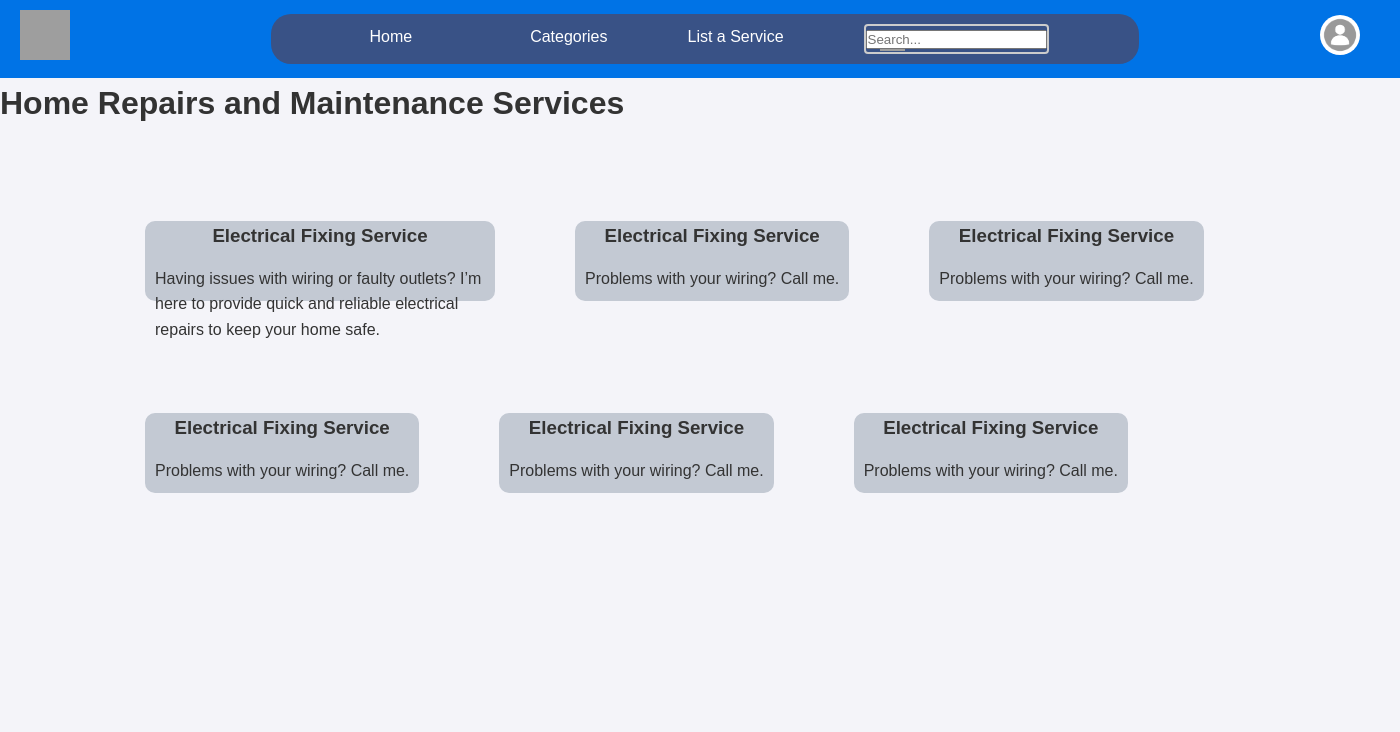
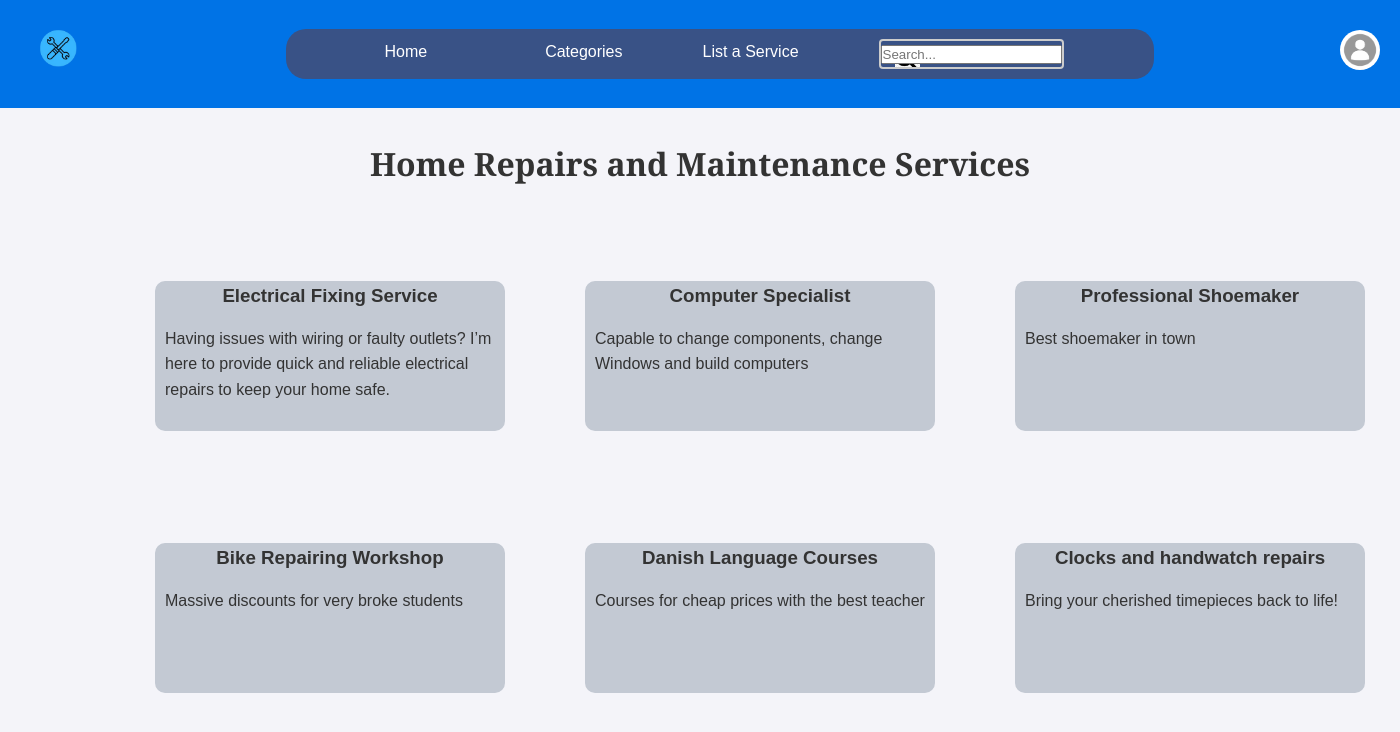
Before and after one commit to jonathank1906/Hackathon, a Flask app: page /home_repairs in a window 1400 px wide. Shown: the top 732 px of the page. Run offline with Flask 3, Linux system fonts and the light colour scheme; grey boxes are pictures that could not be loaded.

Commit message:
changes to the ui of categories

```diff
--- a/static/css/main_page.css
+++ b/static/css/main_page.css
@@ -13,7 +13,6 @@ body {
 
 /* Header */
 
-
 header {
     display: flex;
     align-items: center;
@@ -24,10 +23,14 @@ header {
 }
 
 header img {
-    height: 50px;
-    width: 50px;
+    height: 80px;
+    width: 80px;
     font-weight: bold;
-    margin-right: 20px;
+}
+
+header .logo{
+    max-width: fit-content;
+    max-height: fit-content;
 }
 
 header nav ul {
@@ -73,7 +76,7 @@ nav a {
 
 .searchBarForm{
     background-size: 25px;
-    background-image: url('./images/search_icon.png');
+    background-image: url('./static/images/search_icon.png');
     background-position: 14px 6px;
     background-repeat: no-repeat;
     justify-content: center;
@@ -172,10 +175,17 @@ nav a {
 
 
 /* Service Posts */
+
+main h1{
+    font-family:Georgia, 'Times New Roman', Times, serif;
+    padding-top: 30px;
+    text-align: center;
+
+}
 .service_post_list{
     display: flex;
     list-style:none;
-    margin-left: 90px;
+    margin-left: 100px;
     margin-top: 90px;
     padding-left: 5px;
     padding-top: 2px;
@@ -194,10 +204,12 @@ nav a {
 .service_post{
     background-color: #c3c9d3;
     padding-top: 0%;
-    padding-bottom: 10%;
+    width: 350px;
+    height: 150px;
+    padding-bottom: 20%;
     padding-left: 10px;
     max-width: 350px;
-    max-height: 80px;
+    max-height: 150px;
     padding-right: 10px;
     margin-right: 30px;
     margin-left: 50px;
--- a/templates/category1.html
+++ b/templates/category1.html
@@ -3,12 +3,12 @@
 <head>
     <meta charset="UTF-8">
     <meta name="viewport" content="width=device-width, initial-scale=1.0">
-    <title>Home Repairs and Maintenance</title>
+    <title class="title">Home Repairs and Maintenance</title>
     <link rel="stylesheet" href="../static/css/main_page.css">
 </head>
 <body>
     <header>
-        <div class="logo"> <img src="https://weuse.dk/wp-content/uploads/2021/01/cropped-WeUse-Icon-.png"></div>
+        <div class="logo"> <img src="{{url_for('static',filename='images/WeDo_logo.png') }}"></div>
 
         <nav>
             <ul class="headerCenter">
@@ -59,16 +59,16 @@
             <li>
                 <nav>
                     <div class="service_post">
-                        <h3>Electrical Fixing Service</h3>
-                        <p>Problems with your wiring? Call me.</p>
+                        <h3>Computer Specialist</h3>
+                        <p>Capable to change components, change Windows and build computers</p>
                     </div>
                 </nav>
             </li>
             <li>
                 <nav>
                     <div class="service_post">
-                        <h3>Electrical Fixing Service</h3>
-                        <p>Problems with your wiring? Call me.</p>
+                        <h3>Professional Shoemaker</h3>
+                        <p>Best shoemaker in town</p>
                     </div>
                 </nav>
             </li>
@@ -78,8 +78,8 @@
             <li>
                 <nav>
                     <div class="service_post">
-                        <h3>Electrical Fixing Service</h3>
-                        <p>Problems with your wiring? Call me.</p>
+                        <h3>Bike Repairing Workshop</h3>
+                        <p>Massive discounts for very broke students</p>
                         <p></p>
                     </div>
                 </nav>
@@ -87,16 +87,16 @@
             <li>
                 <nav>
                     <div class="service_post">
-                        <h3>Electrical Fixing Service</h3>
-                        <p>Problems with your wiring? Call me.</p>
+                        <h3>Danish Language Courses</h3>
+                        <p>Courses for cheap prices with the best teacher</p>
                     </div>
                 </nav>
             </li>
             <li>
                 <nav>
                     <div class="service_post">
-                        <h3>Electrical Fixing Service</h3>
-                        <p>Problems with your wiring? Call me.</p>
+                        <h3>Clocks and handwatch repairs</h3>
+                        <p>Bring your cherished timepieces back to life!</p>
                     </div>
                 </nav>
             </li>
--- a/templates/list_service.html
+++ b/templates/list_service.html
@@ -8,7 +8,7 @@
 </head>
 <body>
     <header>
-        <div class="logo"> <img src="https://weuse.dk/wp-content/uploads/2021/01/cropped-WeUse-Icon-.png"></div>
+        <div class="logo"> <img src="{{url_for('static',filename='images/WeDo_logo.png') }}"></div>
 
         <nav>
             <ul class="headerCenter">
--- a/templates/main_page.html
+++ b/templates/main_page.html
@@ -8,7 +8,7 @@
 </head>
 <body>
     <header>
-        <div class="logo"> <img src="https://weuse.dk/wp-content/uploads/2021/01/cropped-WeUse-Icon-.png"></div>
+        <div class="logo"> <img src="{{url_for('static',filename='images/WeDo_logo.png') }}"></div>
 
         <nav>
             <ul class="headerCenter">
@@ -48,10 +48,10 @@
     <section id="mission">
         <h2>Our Mission</h2>
         <p>
-            At We_Do, we believe that finding a reliable service should never be a hassle. Whether you need help with fixing your watch, plumbing repairs, or any other service, We_Do connects you to professionals who can get the job done.
+            At LocalFix, we believe that finding a reliable service should never be a hassle. Whether you need help with fixing your watch, plumbing repairs, or any other service, LocalFix connects you to professionals who can get the job done.
         </p>
         <p>
-            Our mission is to create a community where people can easily access services from trusted professionals, ensuring quality and satisfaction for every task. No task is too big or small—We_Do handles it all!
+            Our mission is to create a community where people can easily access services from trusted professionals, ensuring quality and satisfaction for every task. No task is too big or small - LocalFix handles it all!
         </p>
     </section>
     <section id="sample-services">
```
Also changed, not shown: static/images/WeDo_logo.png (added), static/images/search_icon.png (added).
